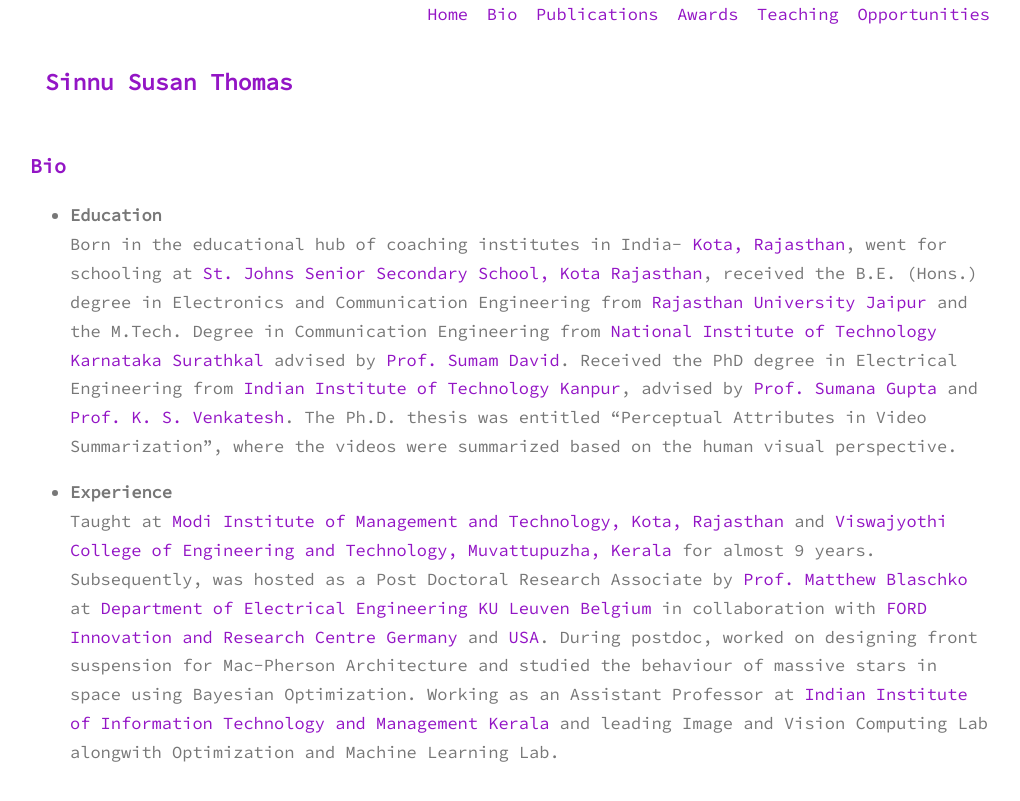
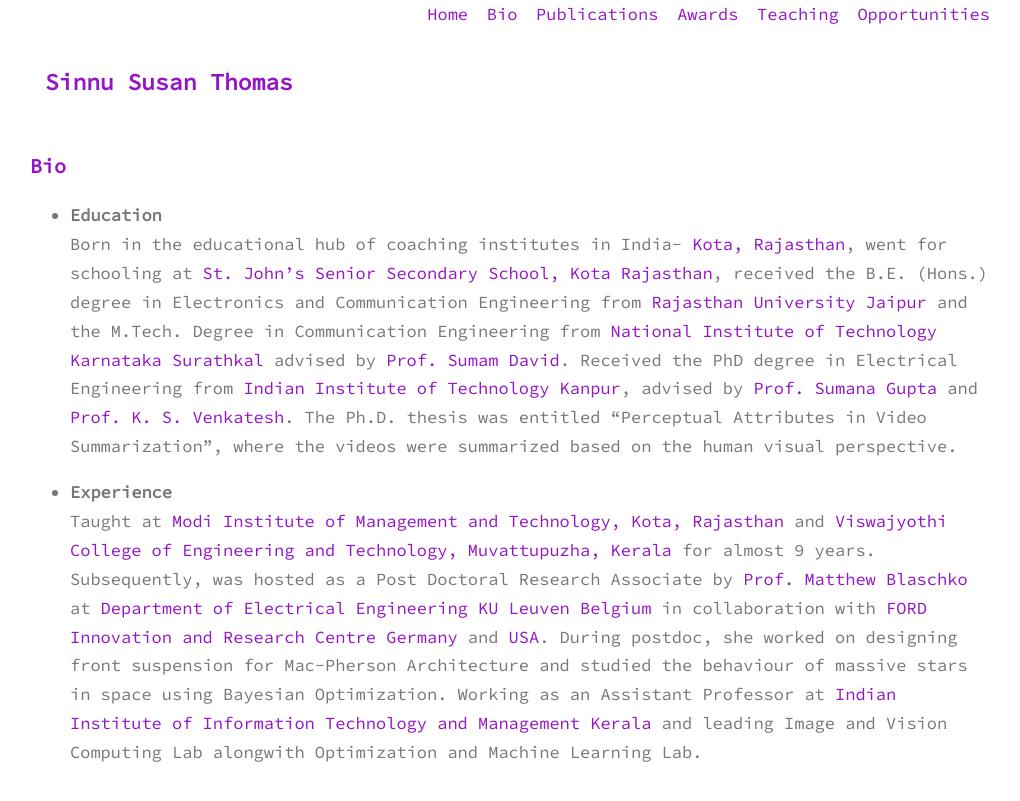
Before and after one commit to sinnuthomas/sinnuthomas.github.io, a Jekyll site: the page built from bio.md, in a window 1280 px wide. Shown: the top 801 px of the page, without its empty margins (130-1150 px from the left). Built offline with Jekyll 4.4.1, drawn with Linux system fonts in a browser that asks for light colours.

Commit message:
Update bio.md

```diff
--- a/bio.md
+++ b/bio.md
@@ -5,8 +5,8 @@
 ---
 * **Education**
   <br/>
-Born in the educational hub of coaching institutes in India- [Kota, Rajasthan](https://kota.rajasthan.gov.in/content/raj/kota/en/home.html), went for schooling at [St. Johns Senior Secondary School, Kota Rajasthan](http://www.stjohnsschoolkota.edu.in/), received the B.E. (Hons.) degree in Electronics and Communication Engineering from [Rajasthan University Jaipur](https://www.uniraj.ac.in/) and the M.Tech. Degree in Communication Engineering from [National Institute of Technology Karnataka Surathkal](https://www.nitk.ac.in/) advised by [Prof. Sumam David](https://sumam.nitk.ac.in/). Received the PhD degree in Electrical Engineering from [Indian Institute of Technology Kanpur](https://iitk.ac.in/), advised by [Prof. Sumana Gupta](http://www.iitk.ac.in/ee/people/fac-pages/sumana.shtml) and [Prof. K. S. Venkatesh](http://home.iitk.ac.in/~venkats/). The Ph.D. thesis was entitled “Perceptual Attributes in Video Summarization”, where the videos were summarized based on the human visual perspective.
+Born in the educational hub of coaching institutes in India- [Kota, Rajasthan](https://kota.rajasthan.gov.in/content/raj/kota/en/home.html), went for schooling at [St. John's Senior Secondary School, Kota Rajasthan](http://www.stjohnsschoolkota.edu.in/), received the B.E. (Hons.) degree in Electronics and Communication Engineering from [Rajasthan University Jaipur](https://www.uniraj.ac.in/) and the M.Tech. Degree in Communication Engineering from [National Institute of Technology Karnataka Surathkal](https://www.nitk.ac.in/) advised by [Prof. Sumam David](https://sumam.nitk.ac.in/). Received the PhD degree in Electrical Engineering from [Indian Institute of Technology Kanpur](https://iitk.ac.in/), advised by [Prof. Sumana Gupta](http://www.iitk.ac.in/ee/people/fac-pages/sumana.shtml) and [Prof. K. S. Venkatesh](http://home.iitk.ac.in/~venkats/). The Ph.D. thesis was entitled “Perceptual Attributes in Video Summarization”, where the videos were summarized based on the human visual perspective.
 
 * **Experience**
   <br/>
-Taught at [Modi Institute of Management and Technology, Kota, Rajasthan](http://www.modiedukota.org/) and [Viswajyothi College of Engineering and Technology, Muvattupuzha, Kerala](https://vjcet.org/#/) for almost 9 years.  Subsequently, was hosted as a Post Doctoral Research Associate by [Prof. Matthew Blaschko](https://homes.esat.kuleuven.be/~mblaschk/)  at [Department of Electrical Engineering KU Leuven Belgium](https://www.esat.kuleuven.be/psi) in collaboration with [FORD Innovation and Research Centre Germany](https://www.ford.de/) and [USA](https://www.ford.com/). During postdoc, worked on designing front suspension for Mac-Pherson Architecture and studied the behaviour of massive stars in space using Bayesian Optimization. Working as an Assistant Professor at [Indian Institute of Information Technology and Management Kerala](https://www.iiitmk.ac.in/) and leading Image and Vision Computing Lab alongwith Optimization and Machine Learning Lab.
+Taught at [Modi Institute of Management and Technology, Kota, Rajasthan](http://www.modiedukota.org/) and [Viswajyothi College of Engineering and Technology, Muvattupuzha, Kerala](https://vjcet.org/#/) for almost 9 years.  Subsequently, was hosted as a Post Doctoral Research Associate by [Prof. Matthew Blaschko](https://homes.esat.kuleuven.be/~mblaschk/)  at [Department of Electrical Engineering KU Leuven Belgium](https://www.esat.kuleuven.be/psi) in collaboration with [FORD Innovation and Research Centre Germany](https://www.ford.de/) and [USA](https://www.ford.com/). During postdoc, she worked on designing front suspension for Mac-Pherson Architecture and studied the behaviour of massive stars in space using Bayesian Optimization. Working as an Assistant Professor at [Indian Institute of Information Technology and Management Kerala](https://www.iiitmk.ac.in/) and leading Image and Vision Computing Lab alongwith Optimization and Machine Learning Lab.
```
